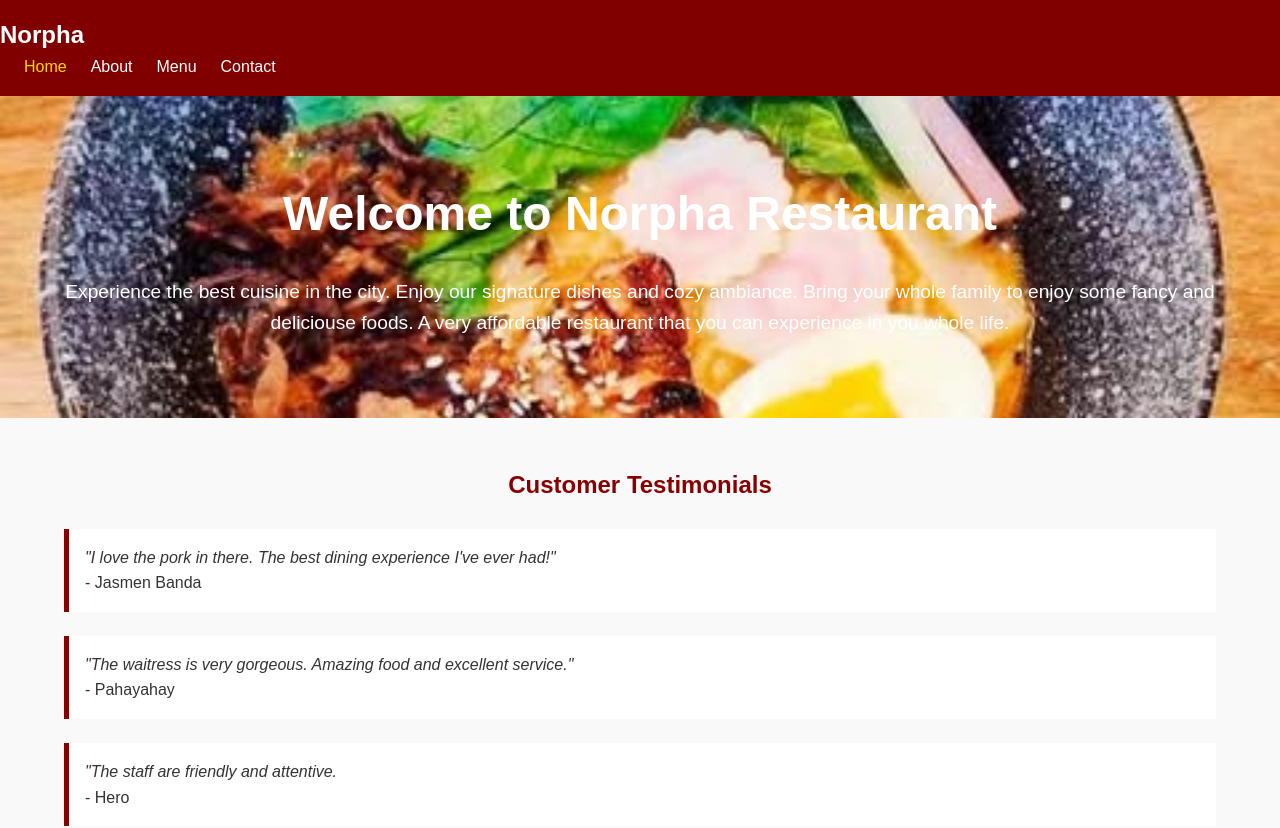
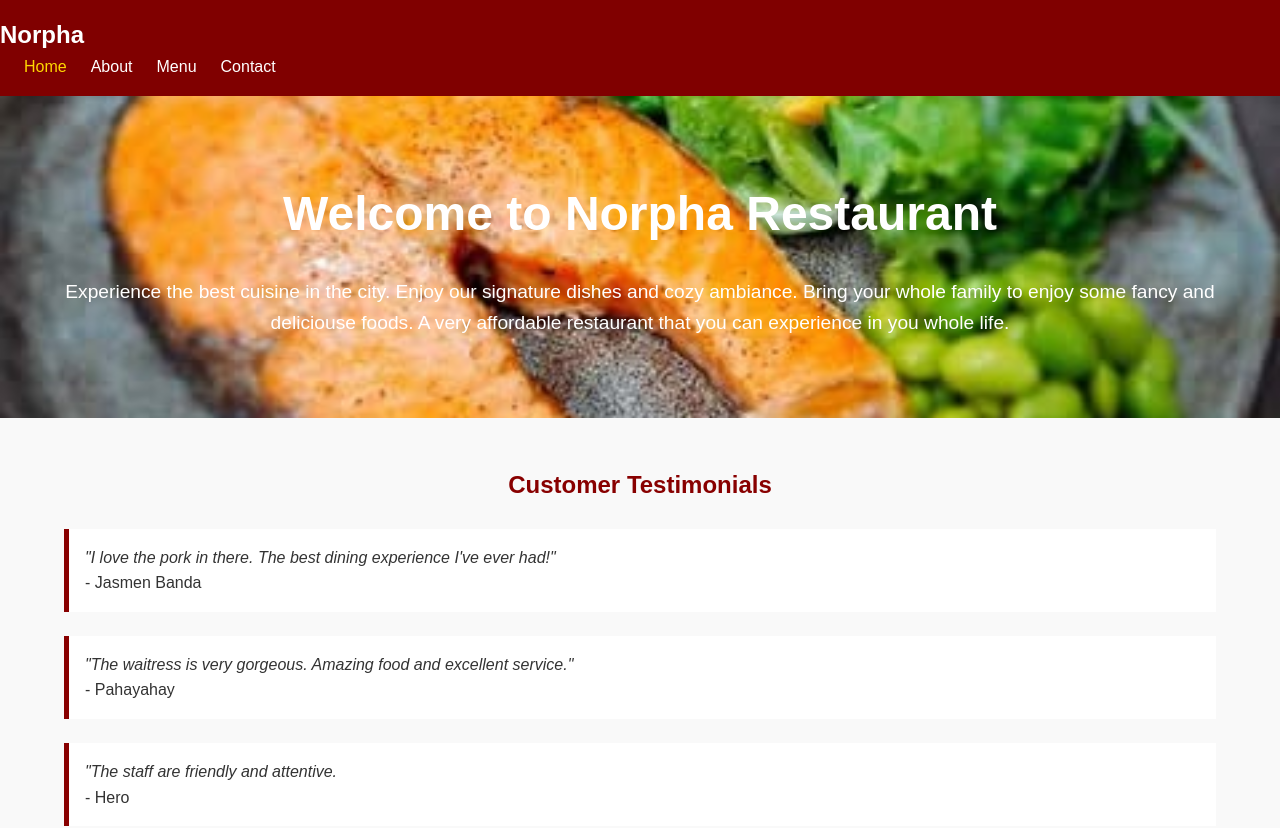
Before and after one commit to normericano/mericanoretu, a plain HTML site: page index.html in a window 1280 px wide. Shown: the top 828 px of the page. Drawn offline with Linux system fonts and the light colour scheme.

Commit message:
styles.css

```diff
--- a/styles.css
+++ b/styles.css
@@ -56,7 +56,7 @@
   }
 
   .hero{
-    background: url("mer.jpg") no-repeat center center/cover fixed;
+    background: url("nor.jpg") no-repeat center center/cover fixed;
     padding: 5em 0;
     color: #fff;
     text-align: center;
```
